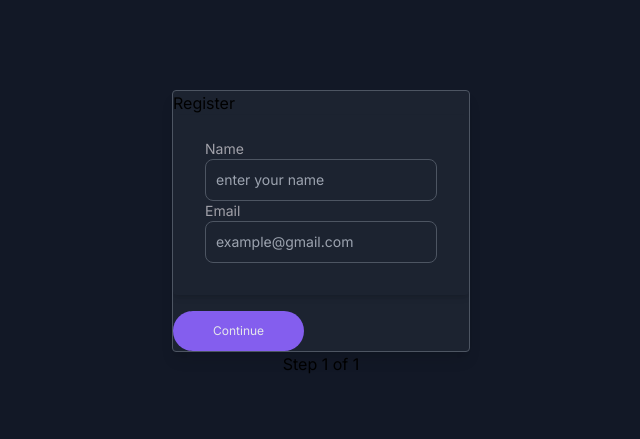
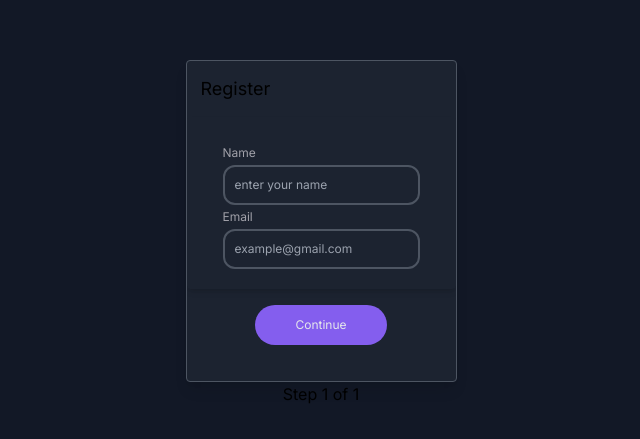
Before and after one commit to carmtsang/multi-step_form, a Next.js app: page / in a window 1280 px wide. Shown: the part 167-606 px from the top of the page, without its empty margins (319-959 px from the left). Built offline with nearby package versions, Linux system fonts and the light colour scheme.

Commit message:
add styling

```diff
--- a/app/components/Form.js
+++ b/app/components/Form.js
@@ -1,26 +1,26 @@
 export default function Form() {
   return (
-    <form className="shadow-md rounded px-8 pt-6 pb-8 mb-4">
-      <div>
-        <label for="name" className="block text-sm text-tan">
+    <form className="shadow-md rounded px-9 pt-6 pb-5 mb-4">
+      <div className="min-w-9">
+        <label for="name" className="block text-xs text-tan py-1">
           Name
         </label>
         <input
           type="text"
           id="name"
-          className="bg-transparent border border-gray-light text-gray text-sm rounded-lg focus:ring-purple-dark focus:border-purple-dark block w-full p-2.5"
+          className="bg-transparent border-2 border-gray-light text-gray text-xs rounded-xl focus:ring-purple-dark focus:border-purple-dark block w-full p-2.5"
           placeholder="enter your name"
           required
         />
       </div>
       <div>
-        <label for="email" className="block text-sm text-tan">
+        <label for="email" className="block text-xs text-tan py-1">
           Email
         </label>
         <input
           type="text"
           id="email"
-          className="bg-transparent border border-gray-light text-gray text-sm rounded-lg focus:ring-purple-dark focus:border-purple-dark block w-full p-2.5"
+          className="bg-transparent border-2 border-gray-light text-gray text-xs rounded-xl focus:ring-purple-dark focus:border-purple-dark block w-full p-2.5"
           placeholder="example@gmail.com"
           required
         />
--- a/app/components/card.js
+++ b/app/components/card.js
@@ -4,9 +4,11 @@ import Form from "./Form";
 export default function Card({ title, buttonText }) {
   return (
     <div className="bg-gray-dark/70 border border-gray-light max-w-sm rounded overflow-hidden shadow-lg">
-      <h1>{title}</h1>
+      <h1 className="text-lg p-3.5">{title}</h1>
       <Form />
-      <Button buttonText={buttonText} />
+      <div class="flex flex-col items-center pb-9">
+        <Button buttonText={buttonText} />
+      </div>
     </div>
   );
 }
```
